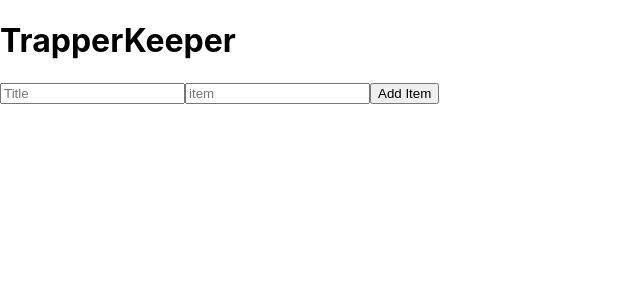
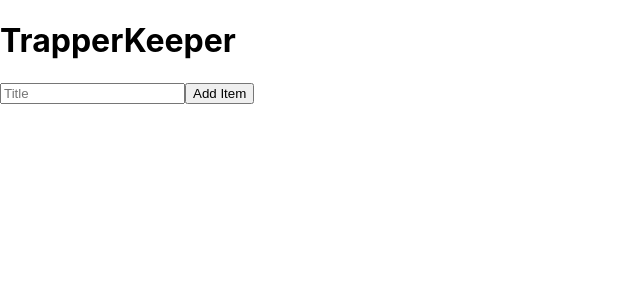
Before and after one commit to ericweissman/trapper-keeper, a React (Create React App) app: page /new-note in a window 1280 px wide. Shown: the top 300 px of the page, without its empty margins (0-640 px from the left). Built offline with nearby package versions, Linux system fonts and the light colour scheme.

Commit message:
Adjusts state of NoteForm

```diff
--- a/src/containers/NoteForm/NoteForm.js
+++ b/src/containers/NoteForm/NoteForm.js
@@ -4,8 +4,11 @@ export class NoteForm extends Component {
   constructor() {
     super()
     this.state = {
-      title: '',
-      items: [{ id: Date.now(), description: '' }]
+      note: {
+        title: '',
+        id: Date.now()
+      },
+      items: []
     }
   }
 
@@ -14,7 +17,7 @@ export class NoteForm extends Component {
   handleOnChange = (e) => {
     const { name, value } = e.target
     if (name === 'title') {
-      this.setState({ title: value })
+      this.setState({ note: {title: value} })
     } else {
       const newItems = this.state.items.map(item => {
         if (item.id === parseInt(name)) {
@@ -28,7 +31,7 @@ export class NoteForm extends Component {
 
   handleAddItem = (e) => {
     e.preventDefault()
-    this.setState({ items: [...this.state.items, { id: Date.now(), description: '' }] })
+    this.setState({ items: [...this.state.items, { id: Date.now(), description: '', noteID: this.state.note.id }] })
   }
 
   render() {
```
